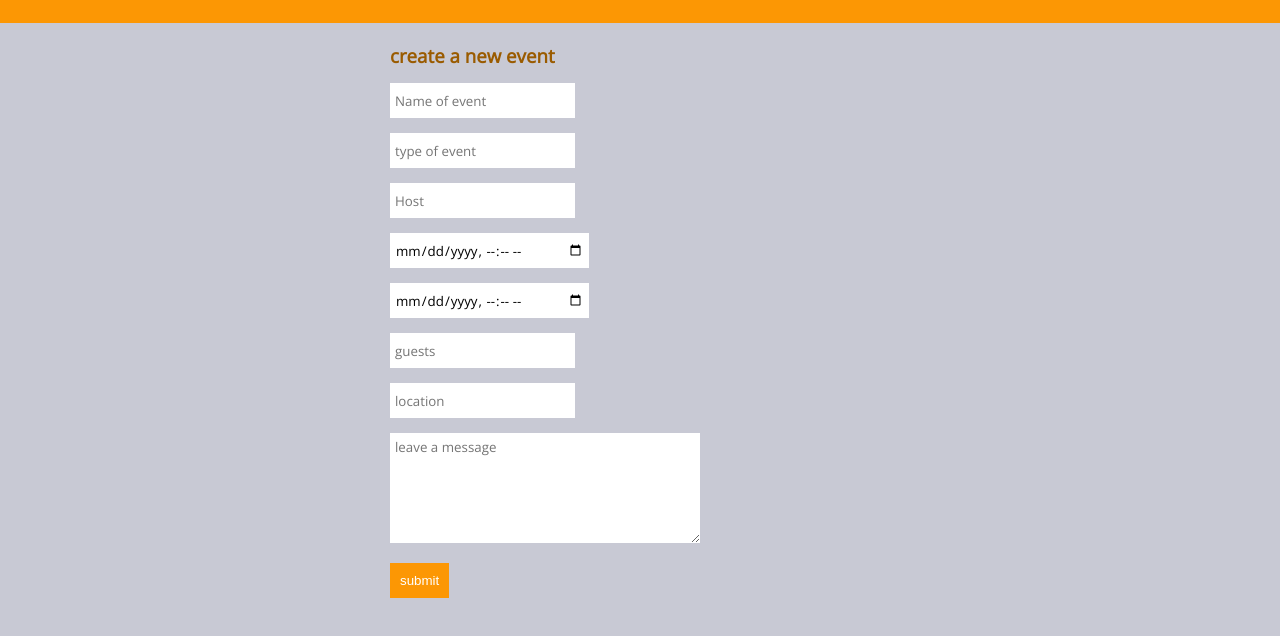
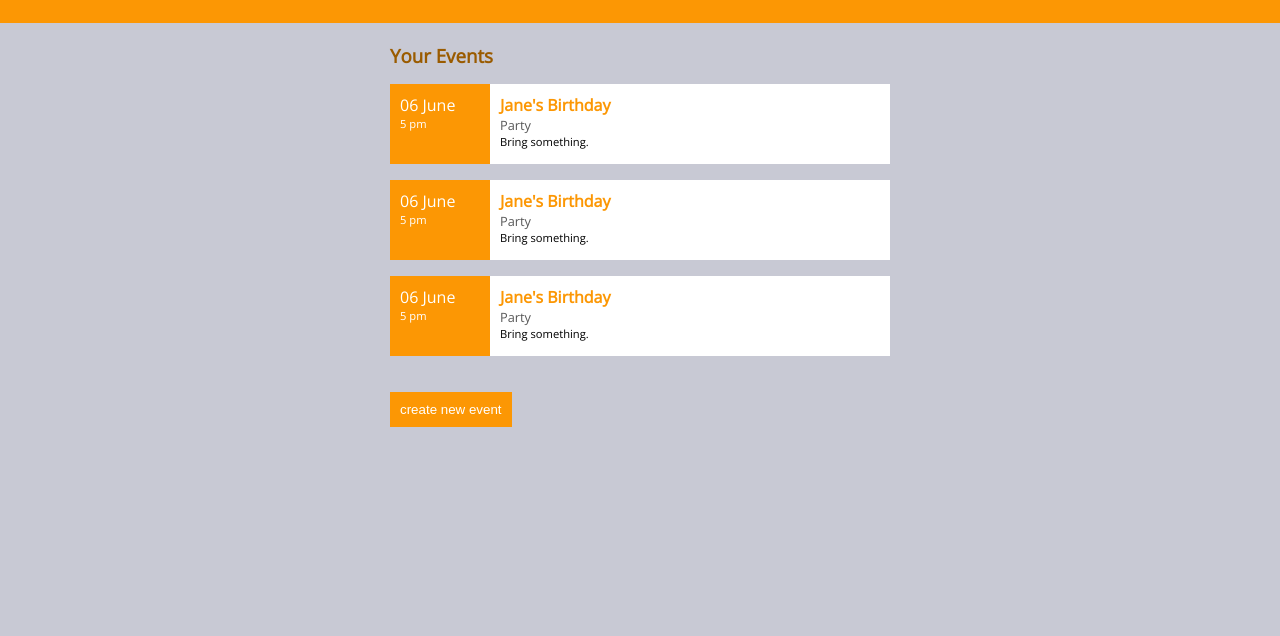
Before and after one commit to theoberta/event-planner, a website: page src/form.html in a window 1280 px wide. Shown: the part 92-728 px from the top of the page. Drawn offline with nearby package versions, Linux system fonts and the light colour scheme.

Commit message:
feat: Add AngularJS and first features
list display of events with ng-repeat and
display of create event form with ng-show

```diff
--- a/src/css/login.css
+++ b/src/css/login.css
@@ -33,7 +33,7 @@ h1 {
 
 .form-container{
 	background-color: #C8C9D4;
-	height: 100%;
+	min-height: 100%;
 }
 
 h3 {
--- a/src/form.html
+++ b/src/form.html
@@ -1,13 +1,18 @@
 <!DOCTYPE html>
-<html>
+<html ng-app="eventPlanner">
+
 <head>
     <meta charset="UTF-8">
     <meta name="viewport" content="width=device-width, initial-scale=1">
     <link rel="stylesheet" type="text/css" href="css/login.css">
     <link href='https://fonts.googleapis.com/css?family=Open+Sans' rel='stylesheet' type='text/css'>
     <link href='https://fonts.googleapis.com/css?family=Sacramento' rel='stylesheet' type='text/css'>
+    <script src="vendors/angular.min.js"></script>
+    <script src="js/app.js"></script>
+
     <title>Event-Planner-Form</title>
 </head>
+
 <body>
     <header>
         <div class="container">
@@ -16,6 +21,23 @@
     </header>
     <div class="form-container">
         <div class="container">
+            <div class="eventlist" ng-controller="DisplayController as display">
+                <h3>Your Events</h3>
+                <ul class="events" ng-repeat="event in display.events">
+                    <li class="event">
+                        <div class="date">06 June
+                            <time>5 pm</time>
+                        </div><div class="event-info">
+                            <h4>{{event.name}}</h4>
+                            <p class="event-type">{{event.type}}</p>
+                            <p class="message">{{event.message}}</p>
+                        </div>
+                    </li>
+                </ul>
+            </div>
+            <div class="create-event" ng-controller="CreateController as create">
+	            <button ng-click="create.setVisible()">create new event</button>
+	            <div ng-show="create.visibility">
 	                <h3>create a new event</h3>
 	                <form autocomplete="on">
 	                    <label for="name">Name:</label>
@@ -54,5 +76,8 @@
 	                </form>
 	            </div>
             </div>
+        </div>
+    </div>
 </body>
+
 </html>
--- /dev/null
+++ b/src/js/app.js
@@ -0,0 +1,48 @@
+(function(){
+var app = angular.module('eventPlanner', []);
+
+app.controller('DisplayController', function() {
+	this.events = events;
+});
+
+app.controller('CreateController', function() {
+	this.visibility = false;
+	this.setVisible = function() {
+		this.visibility = true;
+	}
+})
+
+var events = [
+	{
+		name: 'Jane\'s Birthday',
+		type: 'Party',
+		host: 'Jim',
+		startDate: '07 June, 10:00 PM',
+		endDate: '08 June, 4:00 AM',
+		guests: 'Irene, Susan, Peter, John, Bob, Benny, Veronica',
+		location: 'Jim\'s house',
+		message: 'Bring something.'
+	},
+	{
+		name: 'Jane\'s Birthday',
+		type: 'Party',
+		host: 'Jim',
+		startDate: '07 June, 10:00 PM',
+		endDate: '08 June, 4:00 AM',
+		guests: 'Irene, Susan, Peter, John, Bob, Benny, Veronica',
+		location: 'Jim\'s house',
+		message: 'Bring something.'
+	},
+	{
+		name: 'Jane\'s Birthday',
+		type: 'Party',
+		host: 'Jim',
+		startDate: '07 June, 10:00 PM',
+		endDate: '08 June, 4:00 AM',
+		guests: 'Irene, Susan, Peter, John, Bob, Benny, Veronica',
+		location: 'Jim\'s house',
+		message: 'Bring something.'
+	}
+];
+
+})();
```
Also changed, not shown: src/login.html (+3 -1 lines), 1 other file. Lines whose indentation alone changed are shown as unchanged.
